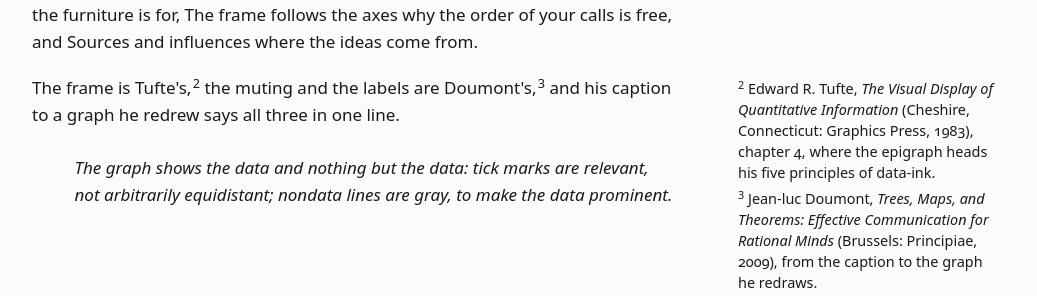
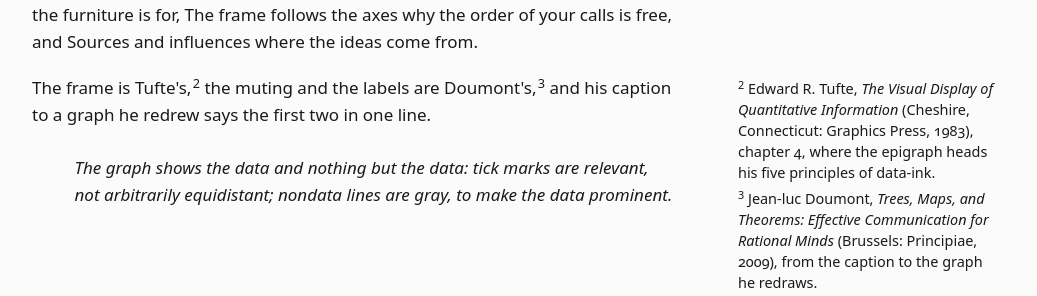
Before and after one commit to jpweytjens/vanzelfsprekend, an MkDocs documentation site: the page built from docs/index.md, in a window 1280 px wide. Shown: the part 1215-1511 px from the top of the page, without its empty margins (36-1073 px from the left). Built offline with MkDocs 1.6.1, drawn with Linux system fonts in a browser that asks for light colours; some web fonts are replaced.

Commit message:
fix(docs): correct claims the branch review caught

```diff
--- a/docs/index.md
+++ b/docs/index.md
@@ -19,7 +19,7 @@ Install it with `uv add vanzelfsprekend` or `pip install vanzelfsprekend`.
 
 Where to go next: the [tutorial](tutorial/old-faithful.md) builds six figures from scratch. The [how-to](how-to/index.md) pages answer one question each. The [gallery](gallery.md) shows what the range frame does to real data. The [reference](reference/axes.md) is generated from the docstrings. [What to accent](explanation/accent.md) says what the furniture is for, [The frame follows the axes](explanation/hook.md) why the order of your calls is free, and [Sources and influences](explanation/sources.md) where the ideas come from.
 
-The frame is Tufte's,[^tufte] the muting and the labels are Doumont's,[^doumont] and his caption to a graph he redrew says all three in one line.
+The frame is Tufte's,[^tufte] the muting and the labels are Doumont's,[^doumont] and his caption to a graph he redrew says the first two in one line.
 
 > The graph shows the data and nothing but the data: tick marks are relevant, not arbitrarily equidistant; nondata lines are gray, to make the data prominent.
 
```
Also changed, not shown: README.md (+1 -1 lines), docs/explanation/accent.md (+1 -1 lines), docs/how-to/accent.md (+2 -2 lines), docs/tutorial/warming-scenarios.md (+1 -1 lines).
